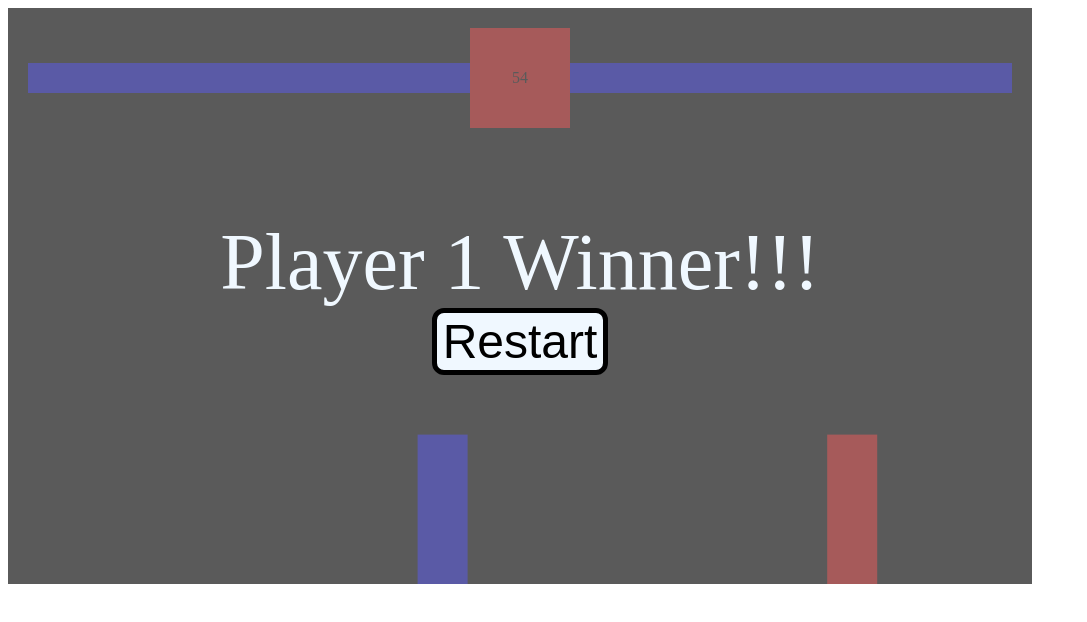
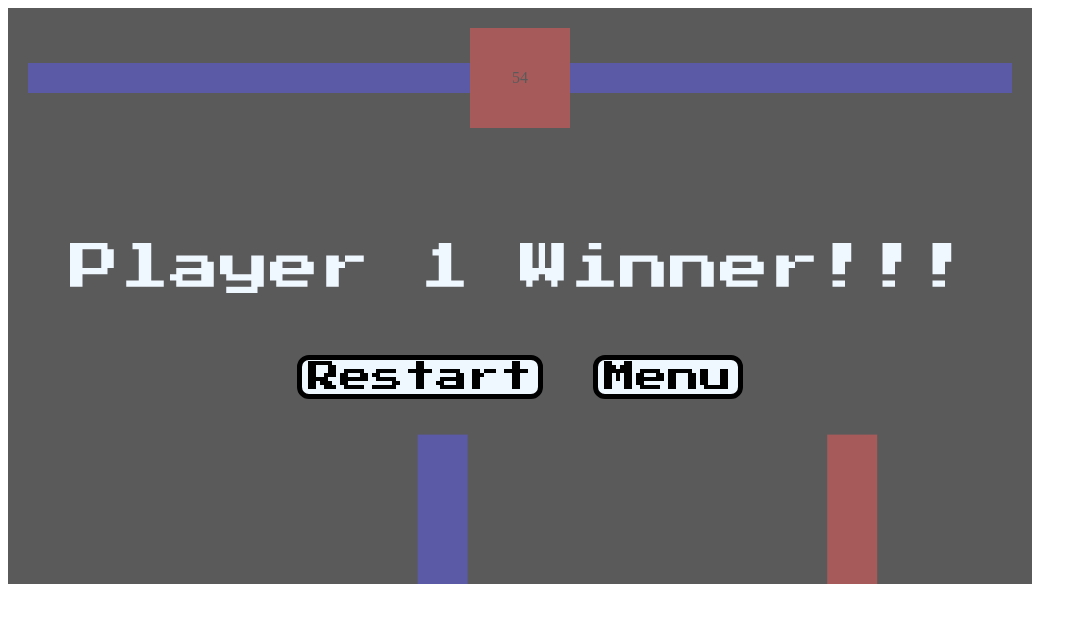
Before and after one commit to ELJGaming/Project-Week-Fighting-Game, a plain HTML site: page index.html in a window 1280 px wide. Shown: the whole page, without its empty margins (0-1087 px from the left). Drawn offline with Linux system fonts and the light colour scheme.

Commit message:
added a div container to endGameScreen

```diff
--- a/index.html
+++ b/index.html
@@ -1,25 +1,34 @@
 <head>
+    <link rel="preconnect" href="https://fonts.googleapis.com">
+    <link rel="preconnect" href="https://fonts.gstatic.com" crossorigin>
+    <link href="https://fonts.googleapis.com/css2?family=Press+Start+2P&display=swap" rel="stylesheet">
     <style>
         * {
             box-sizing: border-box;
         }
         #endGameScreen{
+            font-family: 'Press Start 2P', cursive;
+            font-size: 50px;
             position: absolute;
             display: flex;
             justify-content: center;
-            flex-direction: column;
             align-items: center;
+            text-align: center;
             top:0;
             bottom: 0;
             left: 0;
             right: 0;
             background-color: rgba(128,128,128, 0.7);
             color:aliceblue;
-            font-size: 5rem;
-            transition-duration: 0.4s;
+        }
+        #container{
+            animation-name: bounceIn;
+            animation-duration: 3s;
+            animation-delay: 1s;
         }
         #restartBtn{
-            font-size:3rem;
+            font-family: 'Press Start 2P', cursive;
+            font-size:2rem;
             background-color: aliceblue;
             border: 5px solid black;
             border-radius: 12px;
@@ -28,6 +37,28 @@
             background-color: black;
             color:aliceblue;
             border-color: aliceblue ;
+            animation-name: bounceIn;
+            animation-duration: 3s;
+            animation-iteration-count: infinite;
+        }
+        #menuBtn{
+            /* display:; */
+            font-family: 'Press Start 2P', cursive;
+            font-size:2rem;
+            background-color: aliceblue;
+            border: 5px solid black;
+            border-radius: 12px;
+            /* animation-name: bounceIn;
+            animation-duration: 3s;
+            animation-delay: 1s;
+            animation-fill-mode: forwards; */
+        } #menuBtn:hover{
+            background-color: black;
+            color:aliceblue;
+            border-color: aliceblue ;
+            animation-name: bounceIn;
+            animation-duration: 3s;
+            animation-iteration-count: infinite;
         }
 
     </style>
@@ -62,7 +93,11 @@
 
         <!-- Add the feature displayResult below so this div would pop up saying End Game and option to restart -->
         <div id = "endGameScreen">
-            Player 1 Winner!!! <button id= restartBtn>Restart</button>
+            <div id = 'container'>
+                <p>Player 1 Winner!!!</p>
+                <button id= 'restartBtn'>Restart</button>
+                <button id= 'menuBtn'>Menu</button>
+            </div>
         </div>
     </div>
 
--- a/index.js
+++ b/index.js
@@ -158,6 +158,7 @@ function determineWinner({ player, enemy, timerId }) {
     clearTimeout(timerId);
     resultTextElement.style.display = 'flex';
     if (player.health === enemy.health) {
+      document.getElementById('restBtn').style.display = 'flex';
       resultTextElement.innerText = 'Tie';
     } else if (player.health > enemy.health) {
       resultTextElement.innerText = 'Player 1 Wins';
```
